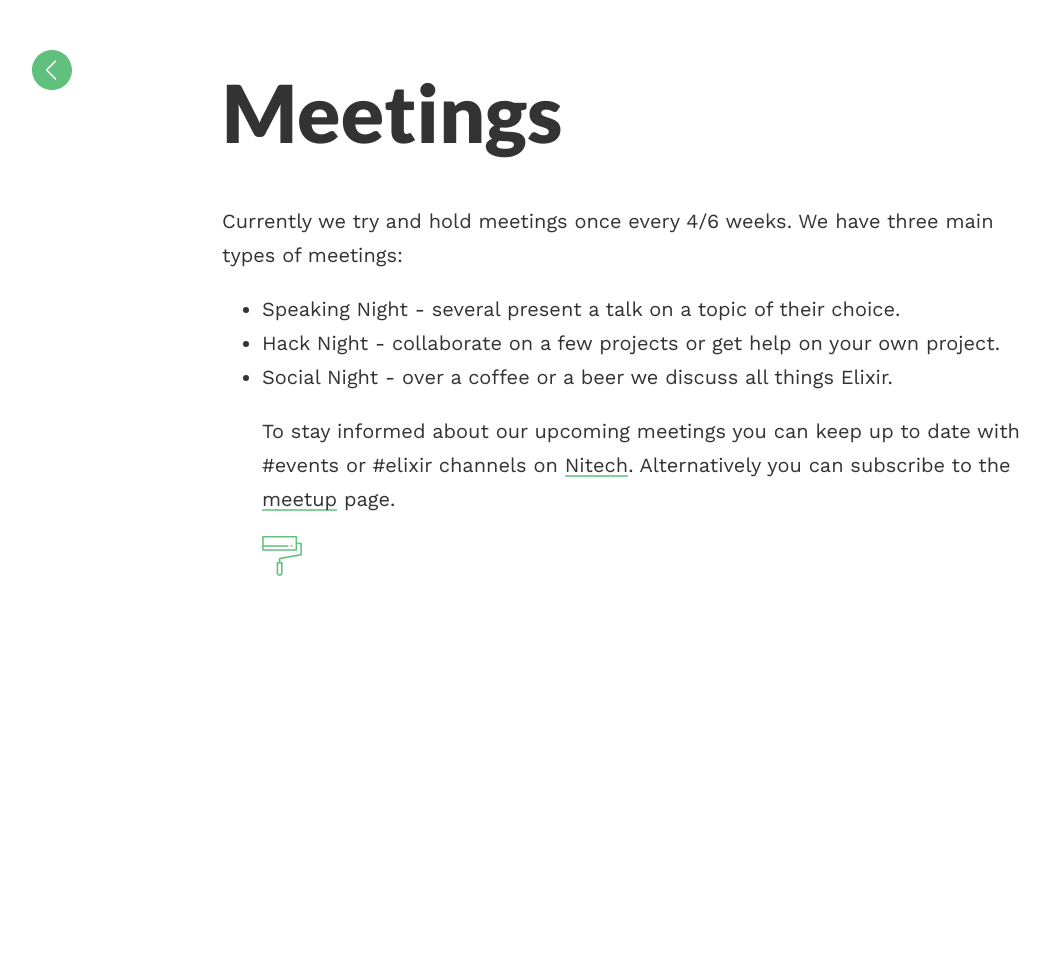
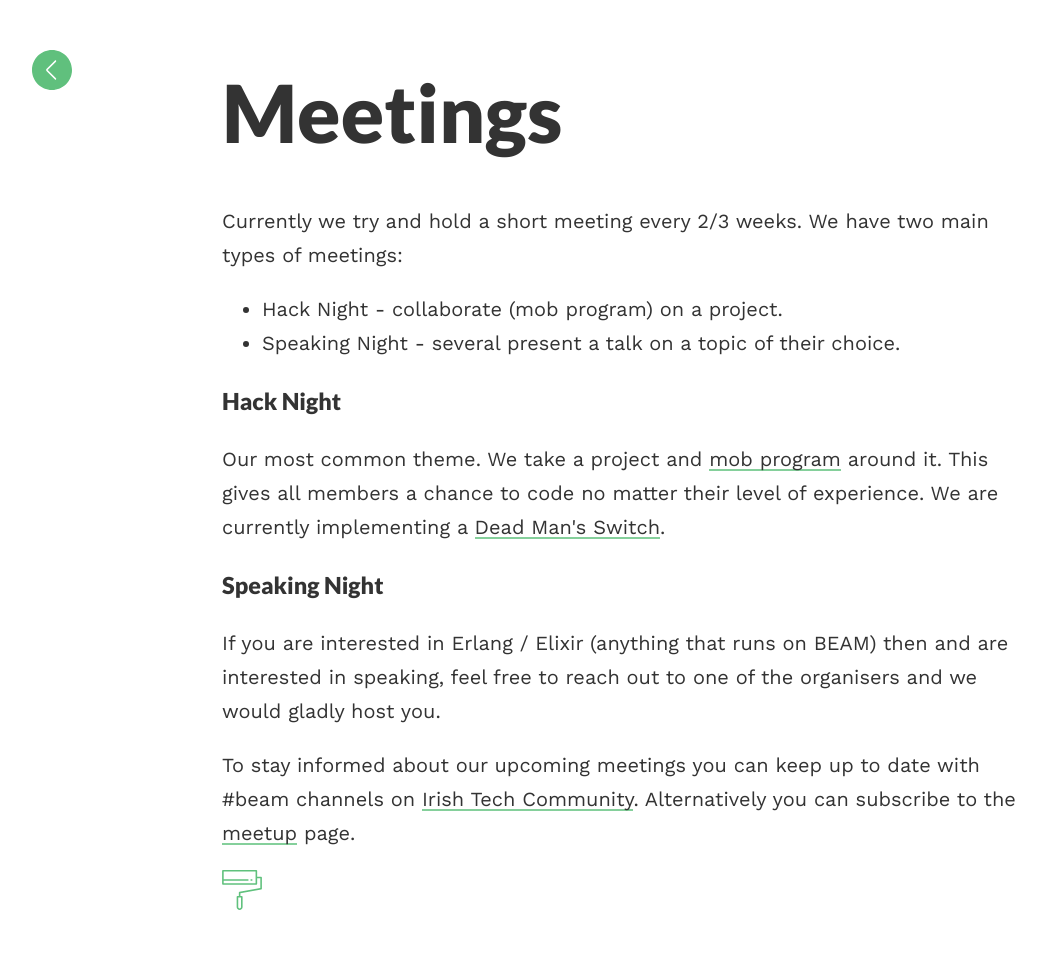
Before and after one commit to belfastelixir/belfastelixir.github.io, a Jekyll site: the page built from meetings.html, in a window 1280 px wide. Shown: the whole page, without its empty margins (18-1068 px from the left). Built offline with Jekyll 4.4.1, drawn with Linux system fonts in a browser that asks for light colours; before the commit the page ends 900 px from its top, so only the background shows below that.

Commit message:
Modified site to reflect new meetup format and updated slack links.

```diff
--- a/index.html
+++ b/index.html
@@ -5,7 +5,7 @@ layout: post
 
 <h4><a href="/about_us.html">About Us</a></h4>
 <h4><a href="/meetings.html">Meetings</a></h4>
-<h4><a href="/want_to_speak.html">Want to speak?</a></h4>
+<h4><a href="/want_to_speak.html">Want to Speak?</a></h4>
 <h4><a href="/code_of_conduct.html">Code of Conduct</a></h4>
 <hr>
 <h3>Blog Posts</h3>
--- a/meetings.html
+++ b/meetings.html
@@ -4,16 +4,22 @@ layout: post
 ---
 
 <p>
-Currently we try and hold meetings once every 4/6 weeks. We have three main types
+Currently we try and hold a short meeting every 2/3 weeks. We have two main types
 of meetings:
 
 <ul>
+  <li>Hack Night - collaborate (mob program) on a project.</li>
   <li>Speaking Night - several present a talk on a topic of their choice.</li>
-  <li>Hack Night - collaborate on a few projects or get help on your own project.</li>
-  <li>Social Night - over a coffee or a beer we discuss all things Elixir.</li>
+</ul>
 </p>
 
+<h3>Hack Night</h3>
+<p>Our most common theme. We take a project and <a href="https://en.wikipedia.org/wiki/Mob_programming">mob program</a> around it.
+This gives all members a chance to code no matter their level of experience. We are currently implementing a <a href="https://github.com/belfastelixir/DMS">Dead Man's Switch</a>.</p>
+<h3>Speaking Night</h3>
+<p>If you are interested in Erlang / Elixir (anything that runs on BEAM) then and are interested in speaking, feel free to reach out to one of the organisers and we would gladly host you.</p>
+
 <p>To stay informed about our upcoming meetings you can keep up to date with
-#events or #elixir channels on <a
-href='http://nitech.herokuapp.com/'>Nitech</a>. Alternatively you can subscribe
+#beam channels on <a
+href='http://irishtechcommunity.com/'>Irish Tech Community</a>. Alternatively you can subscribe
 to the <a href="https://www.meetup.com/Belfast-Elixir/">meetup</a> page.</p>
```
Also changed, not shown: want_to_speak.html (+3 -7 lines).
